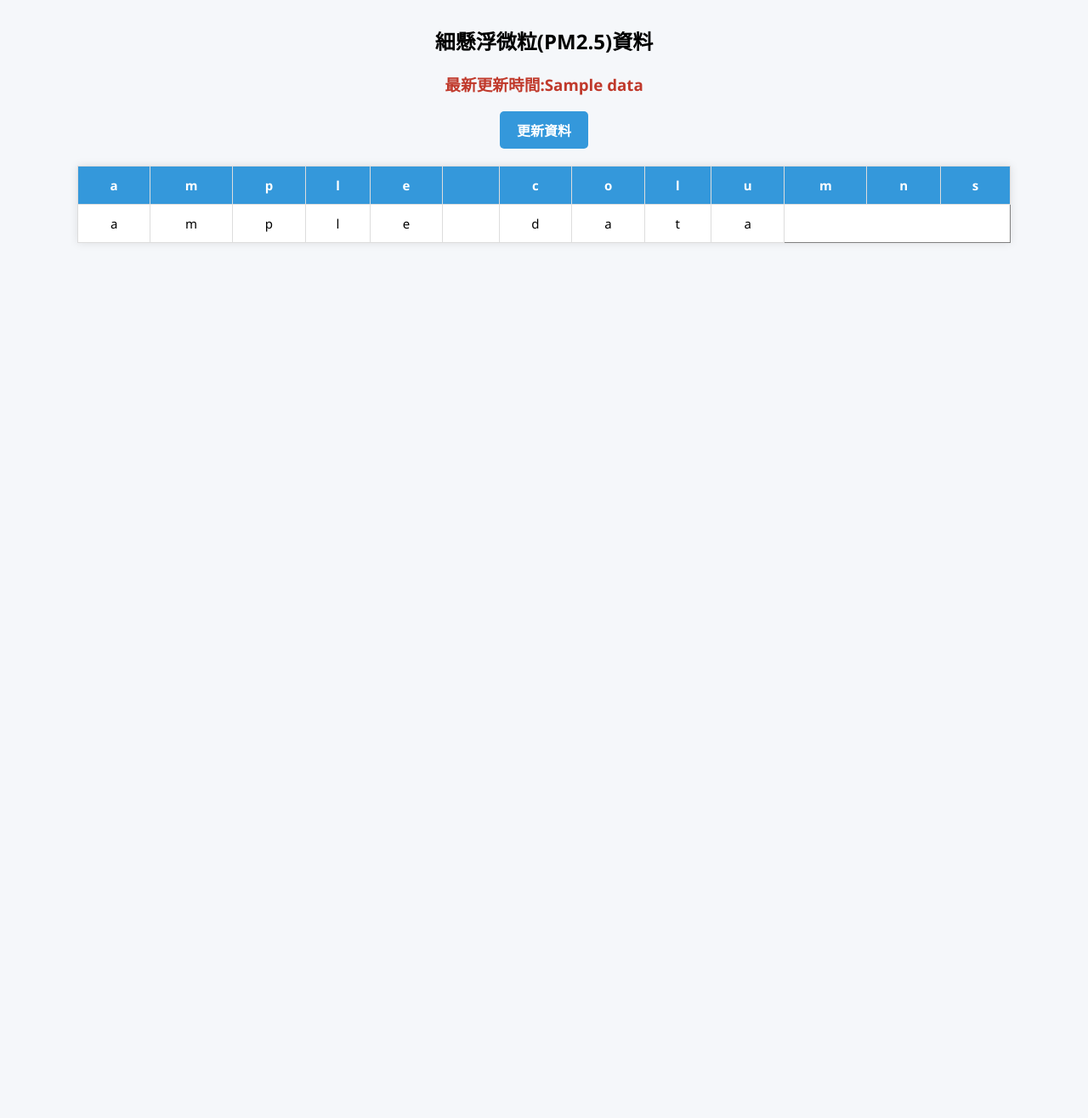
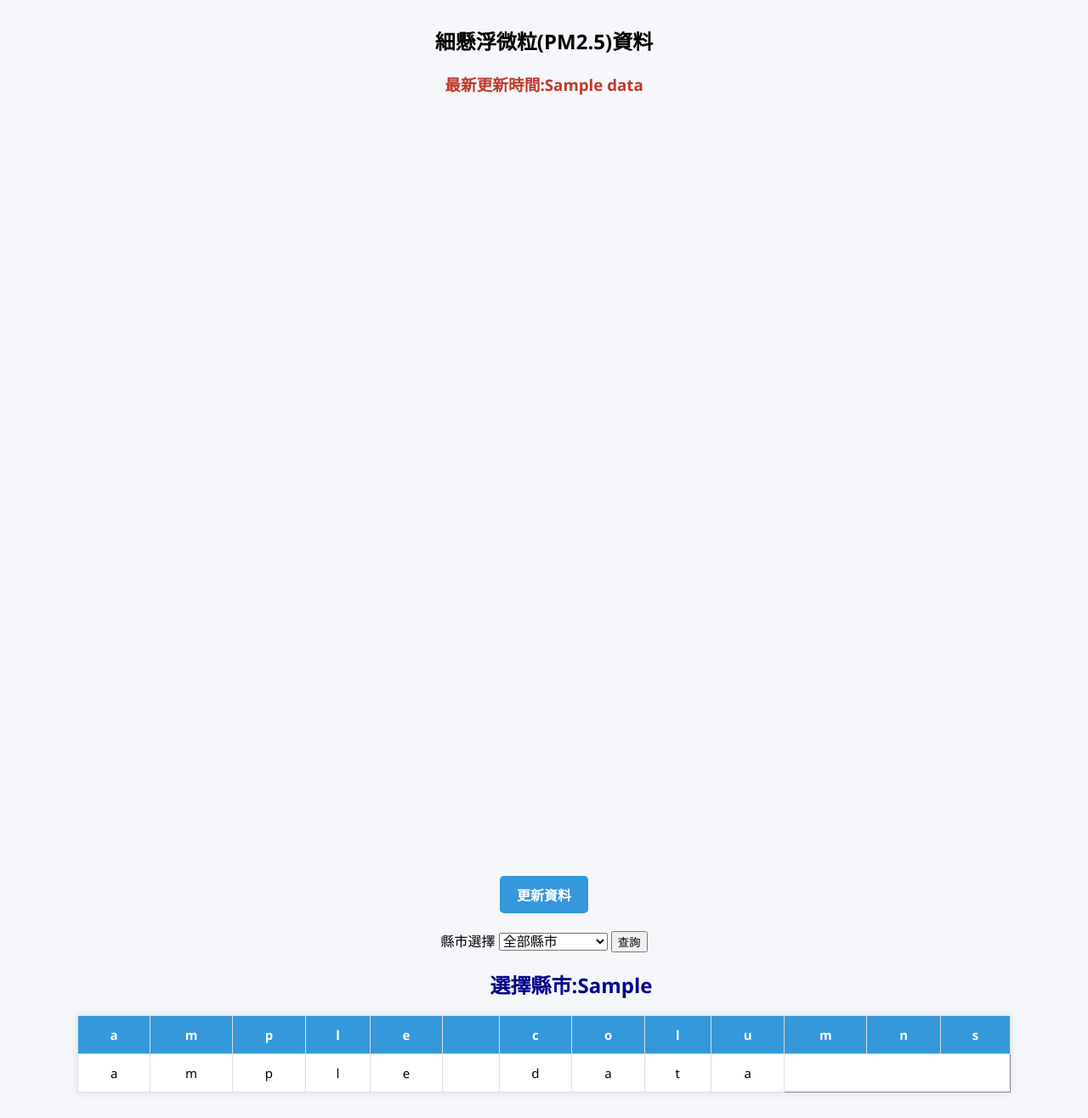
Before and after one commit to Kimsber/Flask_pm2.5, a Flask app: template templates/index.html in a window 1280 px wide; the page is wider, and only the part inside the window is pictured. Shown: that part at 85% size. Before the commit the page ends 286 px from the top of that part, so only its background shows below. Run offline with Flask 3, Linux system fonts and the light colour scheme; the template is opened without the code that fills it: most values are stand-ins (such as "Sample title", 1, 10 or a date in 2020); some libraries are stand-ins or nearby versions.

Commit message:
繪製圖表

```diff
--- a/app.py
+++ b/app.py
@@ -18,11 +18,48 @@
     return result
 
 
+@app.route("/filter", methods=["POST"])
+def filter_county():
+    county = request.form.get("county")
+    datas, columns = get_pm25_data()
+    df = pd.DataFrame(datas, columns=columns)
+    # 取得特定縣市資料
+    df1 = df.groupby("county").get_group(county).groupby("site")["pm25"].mean()
+    print(df1)
+
+    return {"county": county}
+
+
 @app.route("/")
 def index():
+    # 取得最新資料
     datas, columns = get_pm25_data()
-    # print(datas, columns)
-    return render_template("index.html", **locals())
+    # 取出不同縣市資料
+    df = pd.DataFrame(datas, columns=columns)
+    # 排序縣市
+    counties = sorted(df["county"].unique().tolist())
+    # print(counties)
+
+    # 取得特定縣市資料(預設ALL)
+    county = request.args.get("county", "全部縣市")
+    if county != "全部縣市":
+        df1 = df.groupby("county").get_group(county)
+        columns = df1.columns.tolist()
+        datas = df1.values.tolist()
+
+    x = df["site"].tolist()
+    y = df["pm25"].tolist()
+    # print(columns, datas)
+
+    return render_template(
+        "index.html",
+        columns=columns,
+        datas=datas,
+        counties=counties,
+        selected_county=county,
+        x_data=x,
+        y_data=y,
+    )
 
 
 @app.route("/books")
--- a/templates/index.html
+++ b/templates/index.html
@@ -5,13 +5,32 @@
     <meta charset="UTF-8">
     <meta name="viewport" content="width=device-width, initial-scale=1.0">
     <title>首頁</title>
+    <script src="https://cdn.jsdelivr.net/npm/echarts@5.6.0/dist/echarts.min.js"></script>
     <link rel="stylesheet" href="{{ url_for('static', filename='style.css') }}">
 </head>
 
 <body>
     <h2>細懸浮微粒(PM2.5)資料</h2>
     <h3>最新更新時間:{{datas[0][4]}}</h3>
+
+    <div id="main" style="width: 1600px;height:900px;"></div>
+
+
     <a class="btn-update" href="/update_db">更新資料</a>
+
+    <form action="/" method="GET">
+        <label for="">縣市選擇</label>
+        <!-- 縣市選擇框 -->
+        <select name="county" id="county">
+            <option value="全部縣市">全部縣市</option>
+            {% for county in counties %}
+            <option value="{{county}}" {% if selected_county==county %} selected {% endif %}>{{county}}</option>
+            {% endfor %}
+        </select>
+        <button type="submit">查詢</button>
+    </form>
+
+    <h2 style="margin-left: 64px; color: darkblue;">選擇縣市:{{selected_county}}</h2>
     <table border="1">
         <thead>
             <tr>
@@ -29,6 +48,45 @@
             </tr>
             {% endfor %}
     </table>
+
+    <div id="chart-data" data-labels="{{x_data | tojson | safe}}" data-values="{{y_data | tojson | safe}}"></div>
+
+    <script type="text/javascript">
+        const ChartData = document.querySelector("chart-data");
+        const labels = JSON.parse(ChartData.dataset.labels);
+        const values = JSON.parse(ChartData.dataset.values);
+
+        console.log(ChartData, labels, values);
+
+        // 基於準備好的dom，初始化echarts實例
+        var myChart = echarts.init(document.getElementById('main'));
+
+        // 指定圖表的配置項目和數據
+        var option = {
+            title: {
+                text: '各測站PM2.5偵測量'
+            },
+            tooltip: {},
+            legend: {
+                data: ['μg/m3']
+            },
+            xAxis: {
+                data: labels
+            },
+            yAxis: {},
+            series: [
+                {
+                    name: '偵測量',
+                    type: 'bar',
+                    data: values,
+                }
+            ]
+        };
+
+        // 使用剛指定的配置項和資料顯示圖表
+        myChart.setOption(option);
+    </script>
+
 </body>
 
 
```
